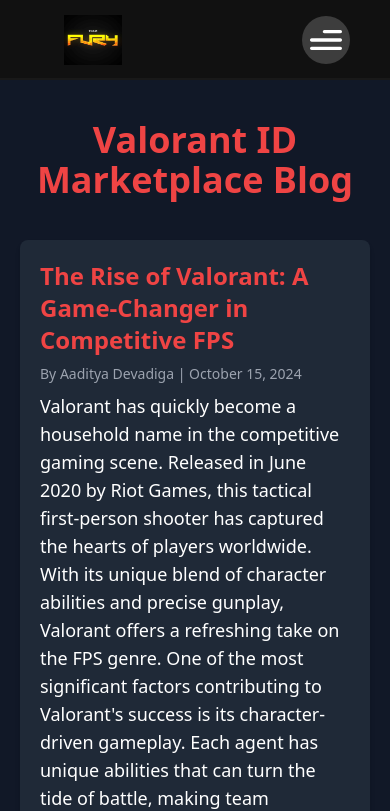
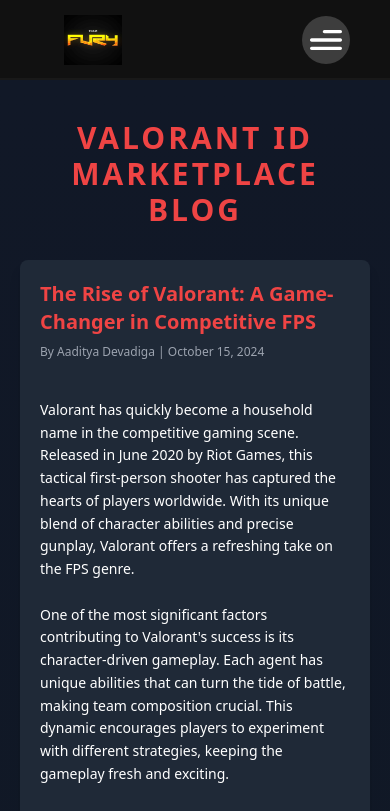
Before and after one commit to saikiranpatil/valorant-gaming-website-clone, a React (Vite) app: page /blogs in a window 390 px wide. Shown: the top 811 px of the page. Built offline with nearby package versions, Linux system fonts and the light colour scheme.

Commit message:
UPDATED  the code for blog and added new blog ,made it responsive as well

```diff
--- a/src/components/pages/home/Blog.jsx
+++ b/src/components/pages/home/Blog.jsx
@@ -38,19 +38,48 @@
         Remember, every player was a beginner once. With dedication and practice, you'll find yourself climbing the ranks and enjoying all that Valorant has to offer!
       `,
     },
+    {
+      title: 'Valorant Game Sense & Aiming: Mastering the Art of Competitive Play 🎯',
+      date: 'October 16, 2024',
+      author: 'Sandesh Bramhane',
+      content: `
+        In Valorant, climbing the ranks isn't just about aiming better—it’s about mastering your game sense and strategic play. While flashy kills and highlight-worthy moments are great, consistency in decision-making and sharpening your mechanics will take your gameplay to the next level. Ready to dominate? Let’s dive into some essential tips to elevate your game sense and aiming skills! 💥
+
+        1. 🧠 **Develop Your Game Sense**:
+        Game sense is your ability to predict enemy moves, make smart plays, and always be one step ahead. Here’s how to refine it:
+        - Map Awareness: Know the maps like the back of your hand.
+        - Economy Management: Learn when to save or force-buy.
+        - Crosshair Placement: Always keep your crosshair at head level.
+
+        2. 🎯 **Aiming Training: The Path to Precision**:
+        Improving aim takes dedication. Use tools like Aim Lab or Valorant's shooting range to perfect your mechanics.
+
+        3. 💪 **Keep the Right Mentality**:
+        Valorant can be mentally challenging. Stay positive, learn from your losses, and avoid tilt!
+      `,
+    },
   ];
 
   return (
-    <div className="blog bg-dark-gradient text-white py-10 px-5 lg:px-20">
-      <h1 className="text-center text-4xl text-red-500 font-bold mb-10">Valorant ID Marketplace Blog</h1>
-      <div className="space-y-8">
+    <div className="blog bg-gradient-to-b from-gray-900 to-black text-white py-10 px-5 lg:px-20">
+      <h1 className="text-center text-3xl sm:text-5xl text-red-500 font-extrabold mb-8 sm:mb-14 tracking-widest uppercase">
+        Valorant ID Marketplace Blog
+      </h1>
+      <div className="space-y-8 sm:space-y-10">
         {blogPosts.map((post, index) => (
-          <div key={index} className="bg-gray-800 p-5 rounded-lg shadow-md">
-            <h2 className="text-2xl text-red-500 font-semibold mb-2">{post.title}</h2>
-            <p className="text-gray-400 text-sm mb-2">
+          <div
+            key={index}
+            className="bg-gray-800 p-5 sm:p-8 rounded-lg shadow-lg transform hover:scale-105 transition-transform duration-500 ease-in-out"
+          >
+            <h2 className="text-xl sm:text-3xl text-red-500 font-bold mb-2 sm:mb-4">
+              {post.title}
+            </h2>
+            <p className="text-gray-400 text-xs sm:text-sm mb-4">
               By {post.author} | {post.date}
             </p>
-            <p className="text-lg">{post.content}</p>
+            <p className="text-sm sm:text-lg leading-relaxed whitespace-pre-line">
+              {post.content}
+            </p>
           </div>
         ))}
       </div>
```
